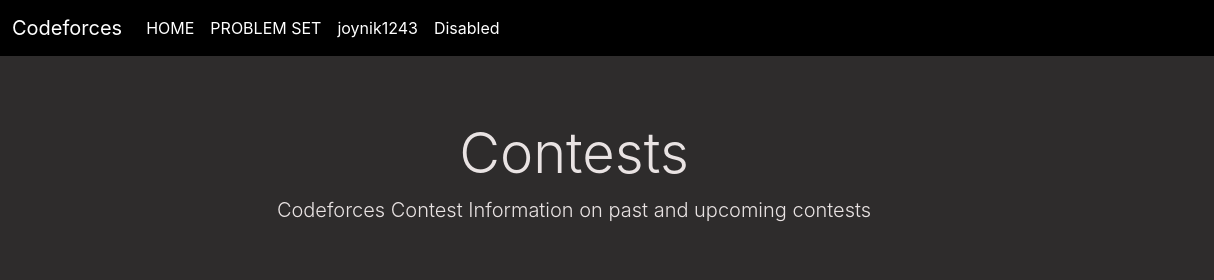
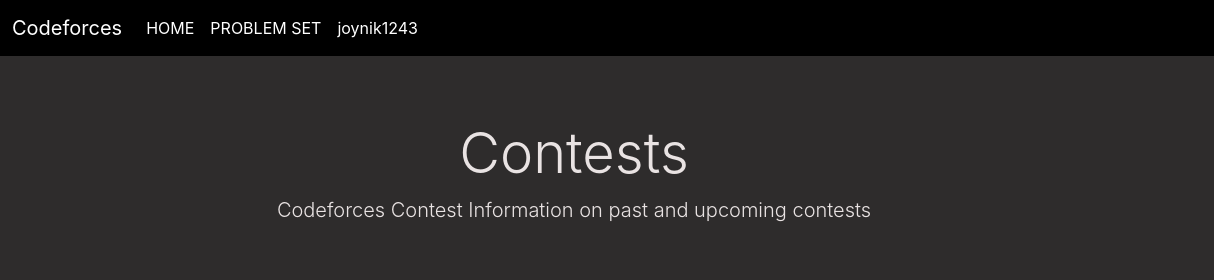
Before and after one commit to joynik1243/Live-Codeforces-contest-website---2, a plain HTML site: page index.html in a window 1280 px wide. Shown: the top 280 px of the page, 66-1280 px from the left. Drawn offline with nearby package versions, Linux system fonts and the light colour scheme; no server answers.

Commit message:
Update index.html

```diff
--- a/index.html
+++ b/index.html
@@ -21,7 +21,6 @@
             <a class="nav-link active" href="https://codeforces.com/">HOME <span class="sr-only">(current)</span></a>
             <a class="nav-link " href="https://codeforces.com/problemset">PROBLEM SET</a>
             <a class="nav-link" href="https://codeforces.com/profile/joynik1243">joynik1243</a>
-            <a class="nav-link disabled">Disabled</a>
           </div>
         </div>
       </nav>
```
